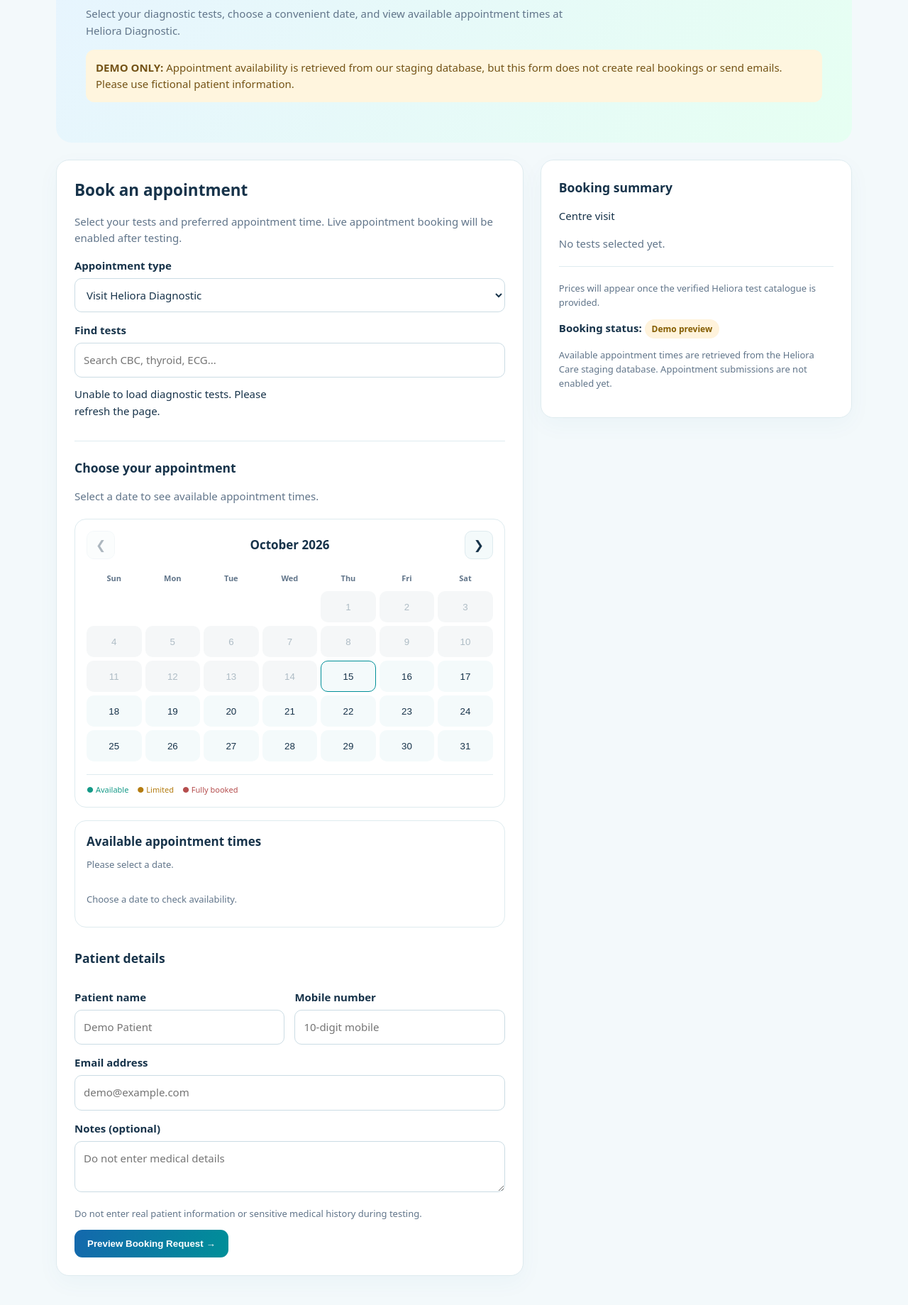
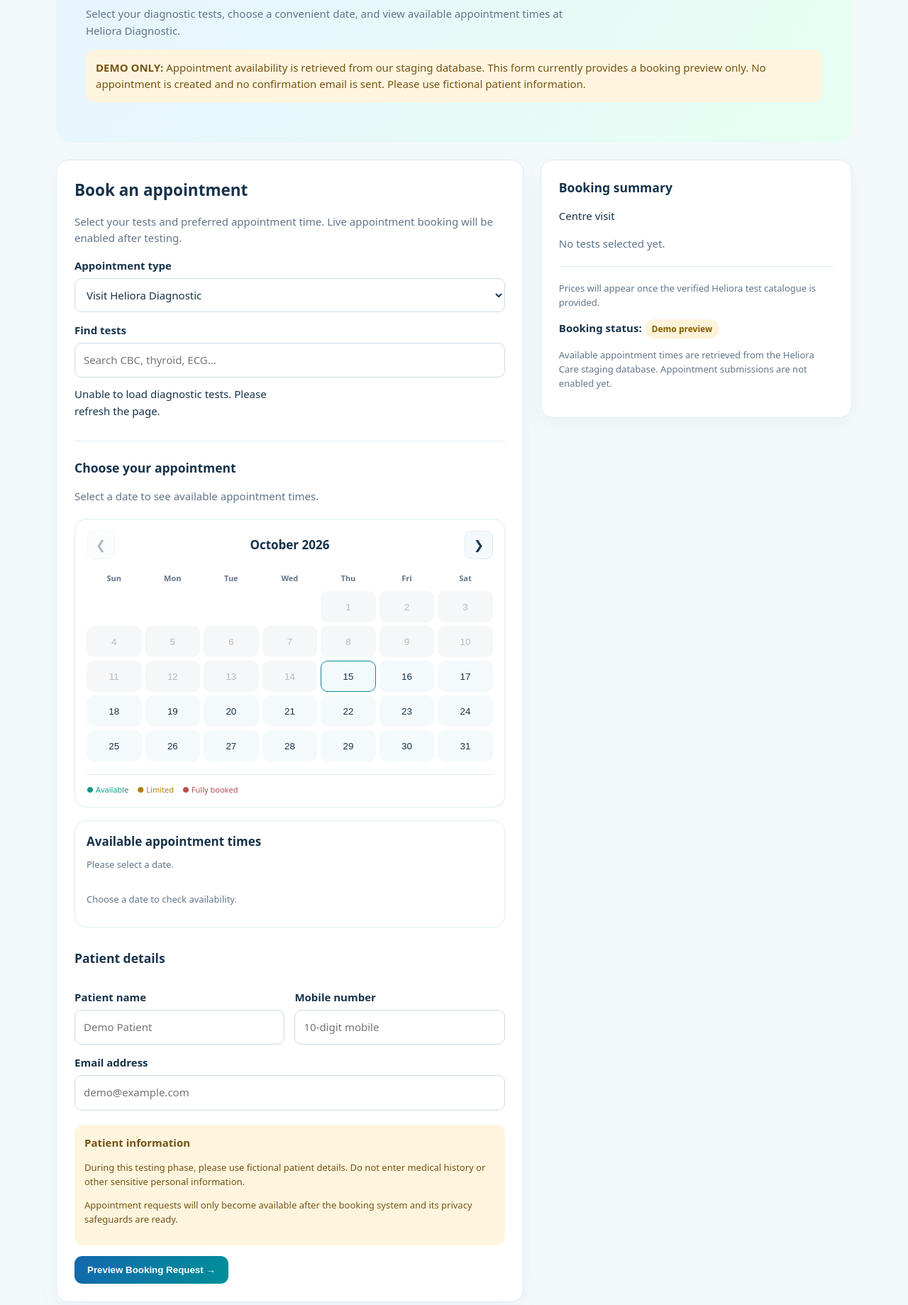
Before and after one commit to kharetanitin-cpu/Heliora-Diagnostic, a plain HTML site: page public/booking.html in a window 1280 px wide. Shown: the part 274-2113 px from the top of the page at 71% size. Drawn offline with Linux system fonts and the light colour scheme; no server answers.

Commit message:
Enhance demo booking form with privacy details
Updated booking form to clarify demo limitations and privacy notice.

```diff
--- a/public/booking.html
+++ b/public/booking.html
@@ -42,10 +42,11 @@
       and view available appointment times at Heliora Diagnostic.
     </p>
 
-    <div class="notice">
+    <div class="notice" id="demo-notice">
       <b>DEMO ONLY:</b>
-      Appointment availability is retrieved from our staging database,
-      but this form does not create real bookings or send emails.
+      Appointment availability is retrieved from our staging database.
+      This form currently provides a booking preview only.
+      No appointment is created and no confirmation email is sent.
       Please use fictional patient information.
     </div>
 
@@ -68,7 +69,8 @@
 
       <label for="type">Appointment type</label>
 
-      <select id="type">
+      <select id="type" name="appointment_type">
+
         <option value="Centre visit">
           Visit Heliora Diagnostic
         </option>
@@ -76,6 +78,7 @@
         <option value="Home sample collection" disabled>
           Home Sample Collection — Coming Soon
         </option>
+
       </select>
 
       <!-- DIAGNOSTIC TESTS -->
@@ -156,17 +159,9 @@
 
             <div class="calendar-legend">
 
-              <span>
-                ● Available
-              </span>
-
-              <span>
-                ● Limited
-              </span>
-
-              <span>
-                ● Fully booked
-              </span>
+              <span>● Available</span>
+              <span>● Limited</span>
+              <span>● Fully booked</span>
 
             </div>
 
@@ -208,11 +203,13 @@
 
         <input
           id="date"
+          name="preferred_date"
           type="hidden"
         >
 
         <input
           id="time"
+          name="preferred_time"
           type="hidden"
         >
 
@@ -232,7 +229,10 @@
 
           <input
             id="name"
+            name="patient_name"
+            type="text"
             required
+            maxlength="120"
             autocomplete="name"
             placeholder="Demo Patient"
           >
@@ -247,9 +247,11 @@
 
           <input
             id="phone"
+            name="patient_phone"
             type="tel"
             inputmode="tel"
             required
+            maxlength="15"
             placeholder="10-digit mobile"
           >
 
@@ -263,38 +265,50 @@
 
       <input
         id="email"
+        name="patient_email"
         type="email"
         required
+        maxlength="254"
+        autocomplete="email"
         placeholder="demo@example.com"
       >
 
-      <label for="notes">
-        Notes (optional)
-      </label>
+      <!-- PRIVACY NOTICE -->
 
-      <textarea
-        id="notes"
-        rows="2"
-        placeholder="Do not enter medical details"
-      ></textarea>
+      <div class="notice" style="margin-top:20px">
 
-      <p class="mini muted">
-        Do not enter real patient information or sensitive medical
-        history during testing.
-      </p>
+        <strong>Patient information</strong>
+
+        <p class="mini">
+          During this testing phase, please use fictional patient details.
+          Do not enter medical history or other sensitive personal
+          information.
+        </p>
+
+        <p class="mini">
+          Appointment requests will only become available after
+          the booking system and its privacy safeguards are ready.
+        </p>
+
+      </div>
 
       <!-- SUBMIT BUTTON -->
 
       <button
+        id="submit-booking"
         class="btn"
         type="submit"
       >
         Preview Booking Request →
       </button>
 
+      <!-- BOOKING RESULT -->
+
       <div
         id="result"
+        role="status"
         aria-live="polite"
+        aria-atomic="true"
       ></div>
 
     </form>
@@ -329,12 +343,12 @@
 
         <p>
           <strong>Booking status:</strong>
-          <span class="status">
+          <span class="status" id="booking-status">
             Demo preview
           </span>
         </p>
 
-        <p class="mini muted">
+        <p class="mini muted" id="booking-status-description">
           Available appointment times are retrieved from the
           Heliora Care staging database.
           Appointment submissions are not enabled yet.
```
